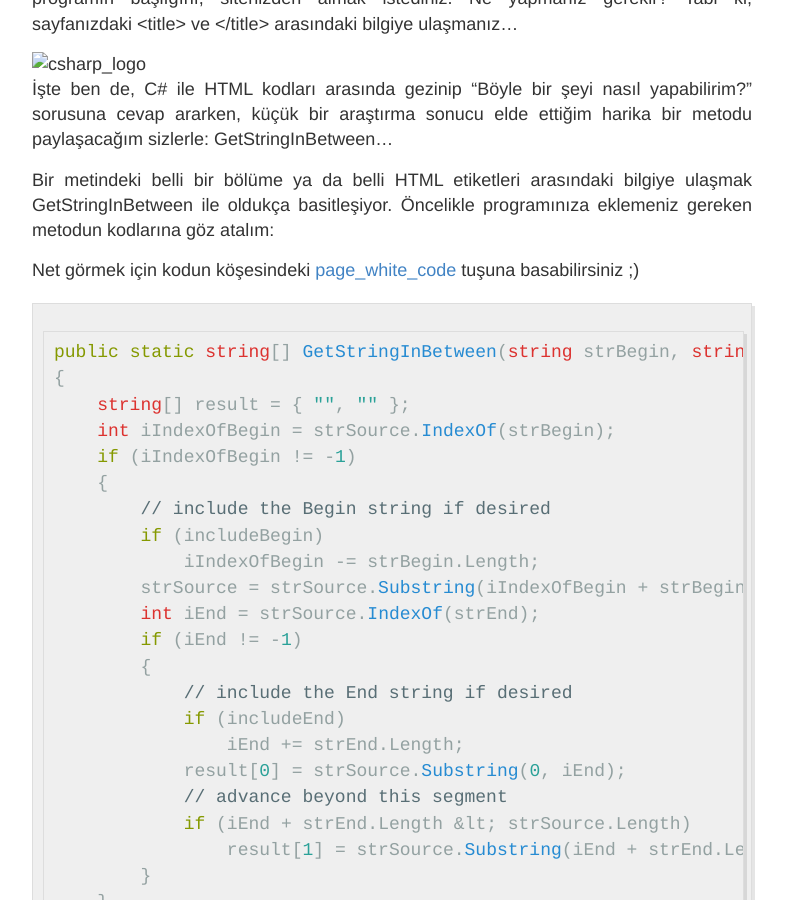
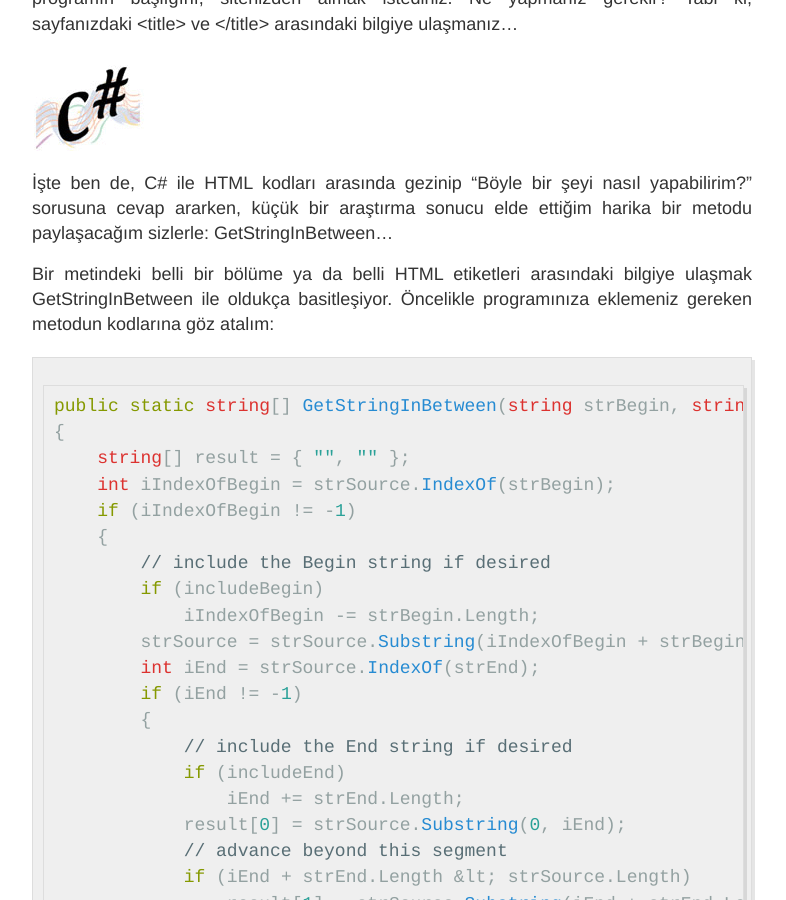
Before and after one commit to hasangok/hasangok.github.io, a Jekyll site: the page built from _posts/2010-01-23-iki-string-arasindaki-bilgiyi-almak-getstringinbetween.md, in a window 1280 px wide and 900 px high, scrolled down 342 px. Shown: the whole window, without its empty margins (248-1034 px from the left). Built offline with Jekyll 4.4.1, drawn with Linux system fonts in a browser that asks for light colours; comment, search, counter and statistics services are not loaded.

Commit message:
Update 2010-01-23-iki-string-arasindaki-bilgiyi-almak-getstringinbetween.md

````diff
--- a/_posts/2010-01-23-iki-string-arasindaki-bilgiyi-almak-getstringinbetween.md
+++ b/_posts/2010-01-23-iki-string-arasindaki-bilgiyi-almak-getstringinbetween.md
@@ -8,12 +8,11 @@
 ---
 Bir web sayfasında belli HTML etiketleri arasındaki bir bölümü, ya da elinizdeki herhangi metnin belli bir bölümünü seçip almak isteyebilirsiniz. Örneğin web siteniz için yazdığınız programın başlığını, sitenizden almak istediniz. Ne yapmanız gerekir? Tabi ki, sayfanızdaki &lt;title&gt; ve &lt;/title&gt; arasındaki bilgiye ulaşmanız...
 
-![csharp_logo](http://www.hasangok.com.tr/wp-content/uploads/2009/10/csharp_logo.gif)
+![csharp_logo](https://raw.githubusercontent.com/hasangok/hasangok.github.io/master/uploads/2009/10/csharp_logo.gif)
 İşte ben de, C# ile HTML kodları arasında gezinip "Böyle bir şeyi nasıl yapabilirim?" sorusuna cevap ararken, küçük bir araştırma sonucu elde ettiğim harika bir metodu paylaşacağım sizlerle: GetStringInBetween...
 
 Bir metindeki belli bir bölüme ya da belli HTML etiketleri arasındaki bilgiye ulaşmak GetStringInBetween ile oldukça basitleşiyor. Öncelikle programınıza eklemeniz gereken metodun kodlarına göz atalım:
 
-Net görmek için kodun köşesindeki [page_white_code](http://www.hasangok.com.tr/styles/page_white_code.png) tuşuna basabilirsiniz ;)
 ```csharp
 public static string[] GetStringInBetween(string strBegin, string strEnd, string strSource, bool includeBegin, bool includeEnd)
 {
````
